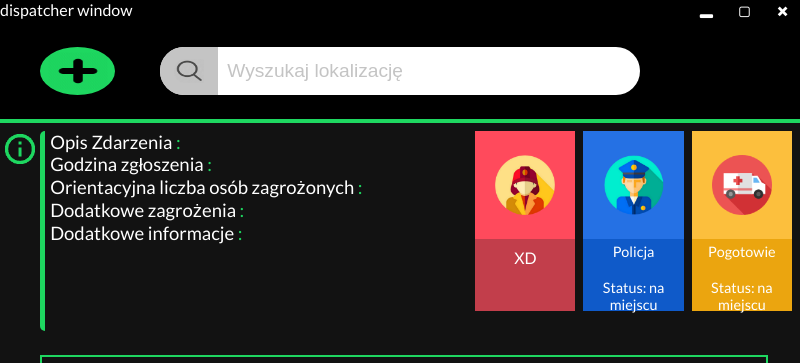
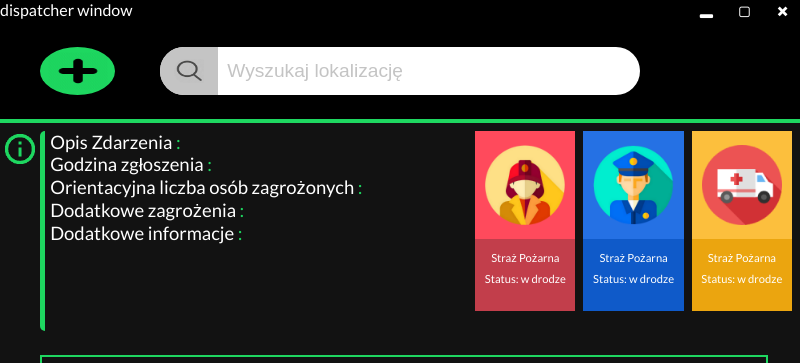
Before and after one commit to krystianostrowski/SR3P, an Electron app: page src/html/dispatcher__info.html in a window 800 px wide. Shown: the top 363 px of the page. Drawn offline with Linux system fonts and the light colour scheme.

Commit message:
services-body bugs fixed

```diff
--- a/src/css/dispatcher-info.css
+++ b/src/css/dispatcher-info.css
@@ -95,7 +95,6 @@ align-items: center;
     width: 100%;
     height: 46%;
 }
-
 /*_______________________________________*/
 /*__________MAP WITH LOCATION___________*/
 .map{
@@ -211,9 +210,6 @@ align-items: center;
         .info-text{
             font-size:110%!important;
         }
-        .service-top img{
-            width:60%;
-        }
         .map{
             width: 92%;
 
@@ -253,32 +249,21 @@ align-items: center;
         margin-top:3vh;
 
     }
+    .service-top img{
+        width:80%;
+    }
     .main{
         height: 99vh;
     }
 }
 @media(max-height:780px){
-    .straz-body p,
-        .policja-body p,
-        .pogotowie-body p{
-            font-size:80%!important;
-        }
     .service-top img{
-        width:50%;
-        margin-top:0;
+        width:45%;
     }
     .element{
         font-size:90%;
     }
 }
-@media(max-width:1099px){
-        .straz-body p,
-        .policja-body p,
-        .pogotowie-body p{
-            font-size:90%!important;
-        }
-
-    }
 @media(max-width:1340px){
         .element span{
             font-size:140%!important;
@@ -298,9 +283,26 @@ align-items: center;
         .element span{
             font-size:80%!important;
         }
+        .service-top img{
+            width:80%;
+        }
     }
 @media(max-width:776px){
         .element span{
             font-size:60%!important;
         }
     }
+@media(max-width:946px){
+    .straz-body,
+    .policja-body,
+    .pogotowie-body{
+        font-size:80%;
+    }
+}
+@media(max-width:946px){
+    .straz-body,
+    .policja-body,
+    .pogotowie-body{
+        font-size:70%;
+    }
+}
--- a/src/html/dispatcher__info.html
+++ b/src/html/dispatcher__info.html
@@ -97,22 +97,24 @@
                     <img src="../resources/img/strazak.png" alt="">
                     </div>
                     <div class="straz-body">
-                        <div class="body-top"><span style="margin:auto">XD</span></div>
-                        <div class="body-bottom"></div>
+                        <div class="body-top"><span style="margin:auto">Straż Pożarna</span></div>
+                        <div class="body-bottom"><span style="margin:auto">Status: w drodze</span></div>
                     </div>
                 </div>
 
                 <div class="policja">
                     <div class="service-top"><img src="../resources/img/policjant.png" alt=""></div>
-                    <div class="policja-body"><p style="font-size:110%">Policja</p><br>
-                    <p style="font-size:110%">Status: na miejscu</p>
+                    <div class="policja-body">
+                        <div class="body-top"><span style="margin:auto">Straż Pożarna</span></div>
+                        <div class="body-bottom"><span style="margin:auto">Status: w drodze</span></div>
                     </div>
                 </div>
 
                 <div class="pogotowie">
                     <div class="service-top"><img src="../resources/img/pogotowie.png" alt=""></div>
-                    <div class="pogotowie-body"><p style="font-size:110%">Pogotowie</p><br>
-                        <p style="font-size:110%">Status: na miejscu</p>
+                    <div class="pogotowie-body">
+                        <div class="body-top"><span style="margin:auto">Straż Pożarna</span></div>
+                        <div class="body-bottom"><span style="margin:auto">Status: w drodze</span></div>
                         </div>
 
                 </div>
```
